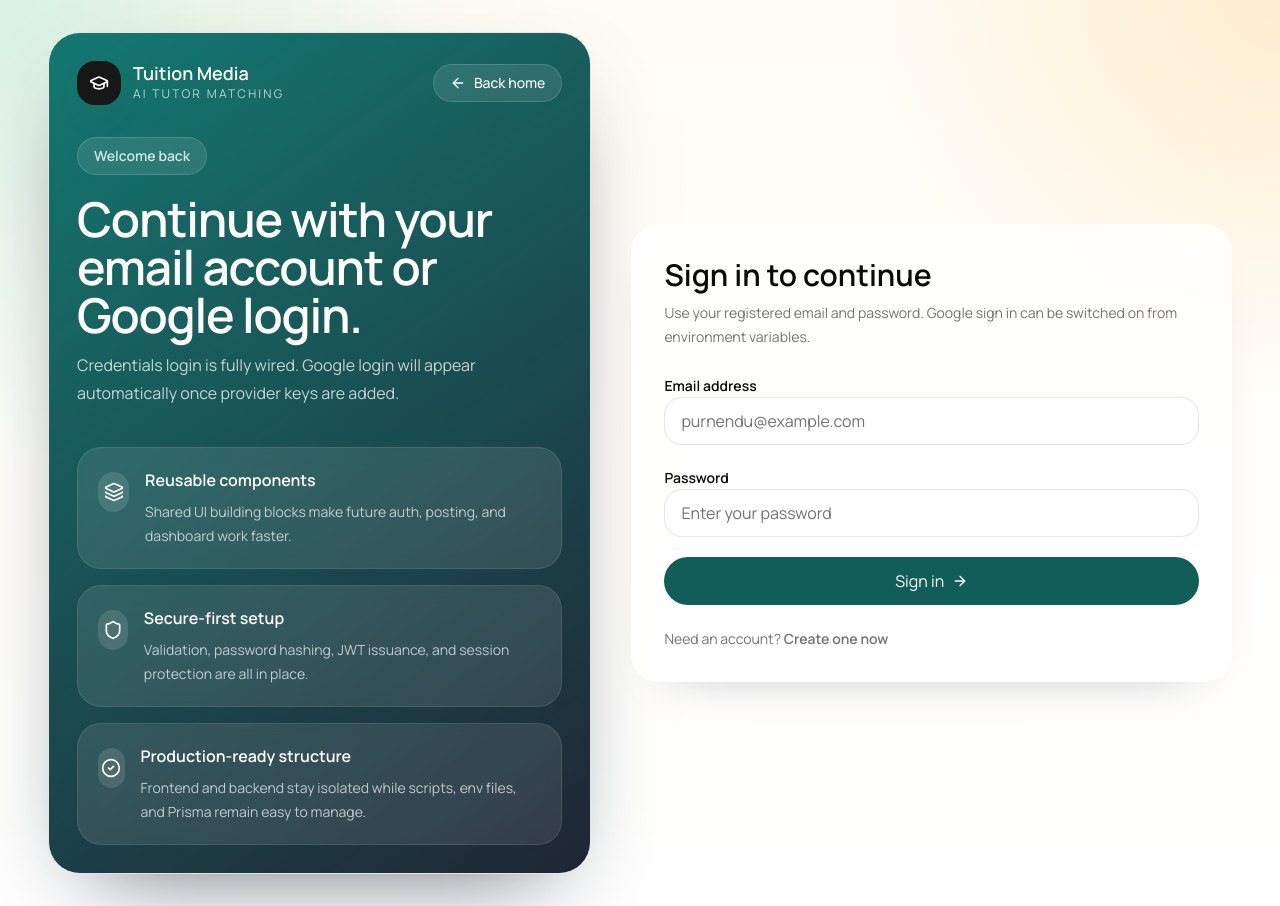
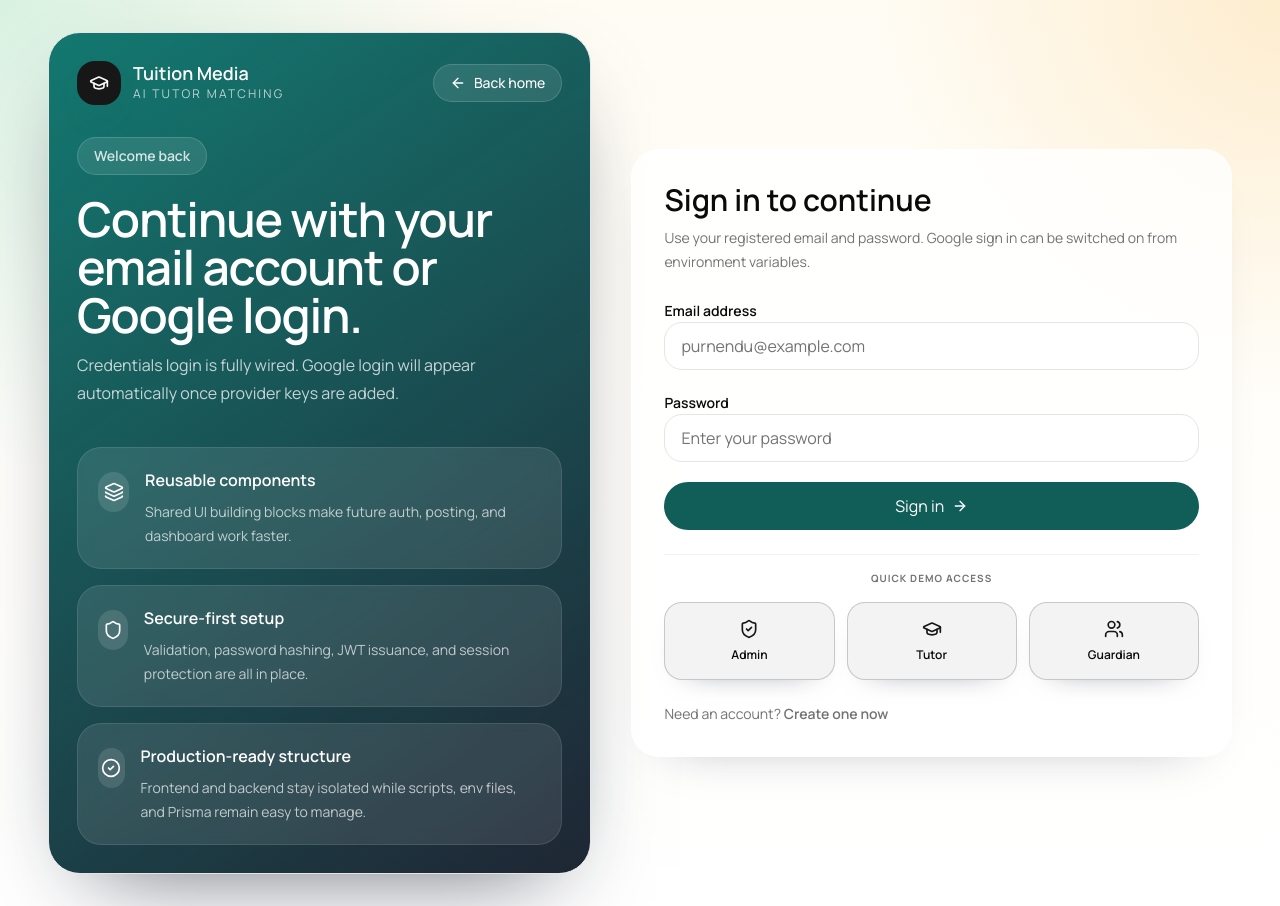
Before and after one commit to Purnendu-sarkar/Tuition-Media-Frontend, a Next.js app: page /signin in a window 1280 px wide. Built offline with nearby package versions, Linux system fonts and the light colour scheme.

Commit message:
add demo

```diff
--- a/src/components/auth/signin-form.tsx
+++ b/src/components/auth/signin-form.tsx
@@ -5,7 +5,7 @@ import { useRouter } from "next/navigation";
 import { useState, useTransition } from "react";
 import { useForm } from "react-hook-form";
 import { zodResolver } from "@hookform/resolvers/zod";
-import { AlertCircle, ArrowRight } from "lucide-react";
+import { AlertCircle, ArrowRight, ShieldCheck, GraduationCap, Users } from "lucide-react";
 import { signIn } from "next-auth/react";
 
 import { Button } from "@/components/ui/button";
@@ -54,6 +54,27 @@ export function SigninForm({ allowGoogle }: SigninFormProps) {
       })();
     });
   });
+
+  const loginAs = (email: string, password: string) => {
+    startTransition(() => {
+      void (async () => {
+        setSubmissionError(null);
+        const result = await signIn("credentials", {
+          email,
+          password,
+          redirect: false,
+        });
+
+        if (result?.error) {
+          setSubmissionError("Demo login failed.");
+          return;
+        }
+
+        router.replace("/dashboard");
+        router.refresh();
+      })();
+    });
+  };
 
   return (
     <div className="space-y-6">
@@ -107,6 +128,42 @@ export function SigninForm({ allowGoogle }: SigninFormProps) {
         </Button>
       ) : null}
 
+      <div className="pt-4 border-t border-border/50">
+        <p className="text-[10px] font-bold uppercase tracking-widest text-muted-foreground mb-4 text-center">Quick Demo Access</p>
+        <div className="grid grid-cols-1 sm:grid-cols-3 gap-3">
+          <Button
+            variant="outline"
+            type="button"
+            className="flex flex-col items-center gap-2 h-auto py-4 bg-primary/5 border-primary/20 hover:bg-primary/10 transition-all group rounded-2xl"
+            onClick={() => loginAs("admin@demo.com", "password123")}
+            disabled={isPending}
+          >
+            <ShieldCheck className="h-5 w-5 text-primary group-hover:scale-110 transition-transform" />
+            <span className="text-xs font-semibold">Admin</span>
+          </Button>
+          <Button
+            variant="outline"
+            type="button"
+            className="flex flex-col items-center gap-2 h-auto py-4 bg-primary/5 border-primary/20 hover:bg-primary/10 transition-all group rounded-2xl"
+            onClick={() => loginAs("tutor1@demo.com", "password123")}
+            disabled={isPending}
+          >
+            <GraduationCap className="h-5 w-5 text-primary group-hover:scale-110 transition-transform" />
+            <span className="text-xs font-semibold">Tutor</span>
+          </Button>
+          <Button
+            variant="outline"
+            type="button"
+            className="flex flex-col items-center gap-2 h-auto py-4 bg-primary/5 border-primary/20 hover:bg-primary/10 transition-all group rounded-2xl"
+            onClick={() => loginAs("guardian1@demo.com", "password123")}
+            disabled={isPending}
+          >
+            <Users className="h-5 w-5 text-primary group-hover:scale-110 transition-transform" />
+            <span className="text-xs font-semibold">Guardian</span>
+          </Button>
+        </div>
+      </div>
+
       <p className="text-sm text-muted-foreground">
         Need an account?{" "}
         <Link href="/signup" className="font-semibold text-primary transition hover:text-primary-strong">
```
